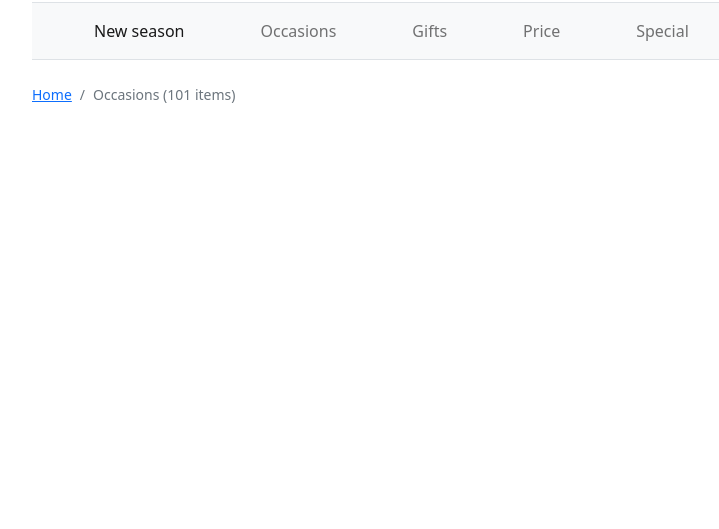
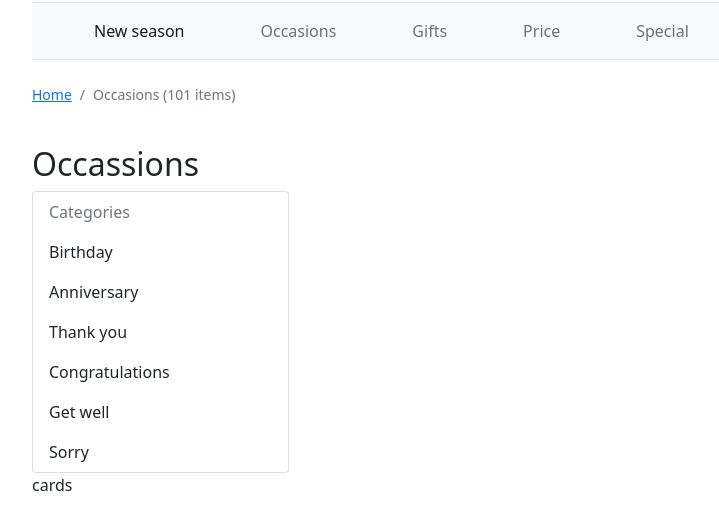
Before and after one commit to woratat/2020M4_04_2, a plain HTML site: page index.html in a window 1280 px wide. Shown: the part 165-694 px from the top of the page, without its empty margins (8-727 px from the left). Drawn offline with nearby package versions, Linux system fonts and the light colour scheme.

Commit message:
03 List group

```diff
--- a/index.html
+++ b/index.html
@@ -56,6 +56,22 @@
                 </nav>
             </div>
         </div>
+        <div class="row">
+            <div class="col"><h2>Occassions</h2></div>
+        </div>
+        <div class="row align-items-end">
+            <div class="col-3">
+                <ul class="list-group">
+                    <li class="list-group-item border-bottom-0 text-secondary" aria-current="true">Categories</li>
+                    <li class="list-group-item border-bottom-0">Birthday</li>
+                    <li class="list-group-item border-bottom-0">Anniversary</li>
+                    <li class="list-group-item border-bottom-0">Thank you</li>
+                    <li class="list-group-item border-bottom-0">Congratulations</li>
+                    <li class="list-group-item border-bottom-0">Get well</li>
+                    <li class="list-group-item">Sorry</li>
+                </ul>
+            <div class="col-9">cards</div>
+        </div>
     </div>
 </body>
 </html>
--- a/style.css
+++ b/style.css
@@ -9,3 +9,6 @@ body .container{
 .breadcrumb{
     font-size: 14px;
 }
+.list-group-item{
+    font-size: 16px;
+}
```
